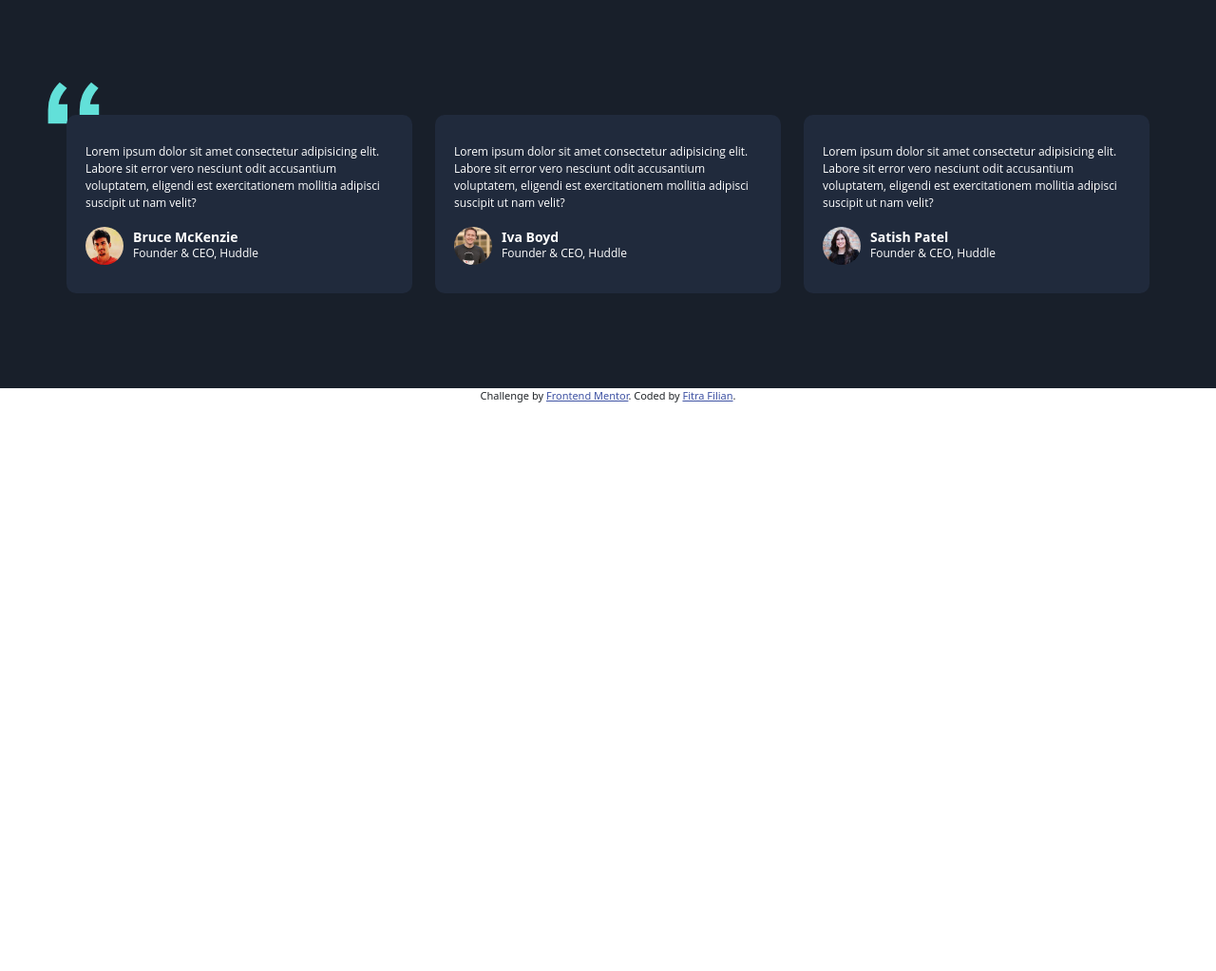
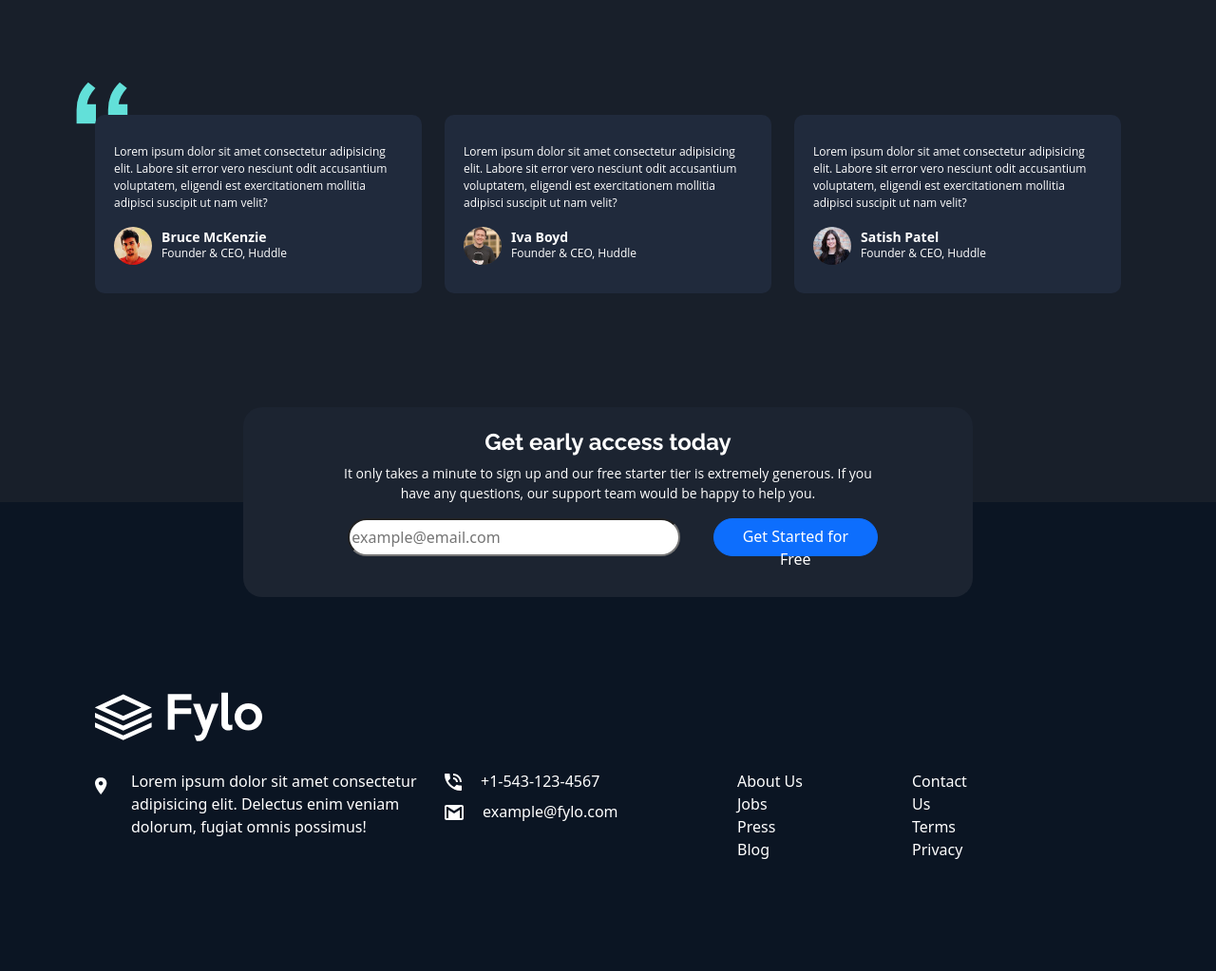
Before and after one commit to 3filian/fylo-landing-page-fementor.io, a plain HTML site: page index.html in a window 1280 px wide. Shown: the part 2020-3043 px from the top of the page at 95% size. Before the commit the page ends 2461 px from the top, so only its background shows below. Drawn offline with nearby package versions, Linux system fonts and the light colour scheme.

Commit message:
finishing

```diff
--- a/css/style.css
+++ b/css/style.css
@@ -34,6 +34,7 @@ body {
 
 .nav-item a:hover {
   border-bottom: 1px solid white;
+  margin-bottom: -2px;
 }
 
 #section-1 .container {
@@ -97,7 +98,6 @@ body {
   width: 100%;
 }
 
-
 /* section-2 */
 #section-2 {
   width: 100%;
@@ -123,7 +123,6 @@ body {
   font-family: Raleway, sans-serif;
   font-weight: bold;
 }
-
 
 /* section-3 */
 #section-3 {
@@ -164,23 +163,22 @@ body {
   color: white;
   font-family: Open Sans, sans-serif;
   margin-right: 5px;
-
 }
 
 #section-3 .text .more {
   justify-content: center;
 }
 
-
 /* section-4 */
 #section-4 {
   width: 100%;
   height: auto;
   background-color: hsl(218, 28%, 13%);
+  padding-bottom: 100px;
 }
 
 #section-4 .container {
-  padding: 100px 0;
+  padding: 100px 30px;
 }
 
 #section-4 .container .quote {
@@ -193,6 +191,7 @@ body {
   padding: 30px 20px;
   color: white;
   border-radius: 10px;
+  margin-bottom: 20px;
 }
 
 #section-4 .box p {
@@ -227,15 +226,91 @@ body {
   margin: 0;
 }
 
+/* section-5 */
+#section-5 .container {
+  width: 80%;
+  background-color: hsl(217, 28%, 15%);
+  border-radius: 10px;
+  color: white;
+  height: 300px;
+  margin-top: -150px;
+}
 
+#section-5 h1 {
+  font-family: Raleway, sans-serif;
+  font-size: 24px;
+  font-weight: bold;
+}
 
+#section-5 p {
+  font-family: Open Sans, sans-serif;
+  font-size: 14px;
+}
 
+#section-5 input,
+#section-5 button {
+  border-radius: 50px;
+  height: 40px;
+  margin-bottom: 20px;
+  width: 250px;
+}
 
+/* footer */
+footer {
+  width: 100%;
+  height: auto;
+  background-color: hsl(216, 53%, 9%);
+  padding-top: 100px;
+}
 
+footer p {
+  margin: 0;
+}
 
+footer .container {
+  /* padding-top: 100px; */
+  color: white;
+  padding: 100px 30px;
+}
 
+footer .content {
+  height: auto;
+  /* padding-bottom: 50px; */
+}
 
-@media (min-width:540px) {
+footer .logo {
+  margin-bottom: 30px;
+}
+
+.location img {
+  margin-top: 8px;
+  margin-right: 25px;
+}
+
+.phone {
+  margin-bottom: 10px;
+}
+
+.phone img {
+  margin-top: 3px;
+  margin-right: 20px;
+}
+
+.email img {
+  margin-top: 3px;
+  margin-right: 20px;
+}
+
+footer li {
+  list-style-type: none;
+}
+
+footer li a {
+  text-decoration: none;
+  color: white;
+}
+
+@media (min-width: 540px) {
   #section-3 .text p,
   #section-3 .text h1 {
     text-align: left;
@@ -244,4 +319,19 @@ body {
   #section-3 .text .more {
     justify-content: left;
   }
+
+  #section-5 .container {
+    margin-top: -100px;
+    width: 60%;
+    border-radius: 20px;
+    height: 200px;
+    padding: 0 100px;
+  }
+
+  #section-5 input {
+    width: 350px;
+  }
+  #section-5 button {
+    width: 200px;
+  }
 }
--- a/index.html
+++ b/index.html
@@ -1,32 +1,38 @@
 <!DOCTYPE html>
 <html lang="en">
   <head>
-  <meta charset="UTF-8">
-  <meta name="viewport" content="width=device-width, initial-scale=1.0"> <!-- displays site properly based on user's device -->
+    <meta charset="UTF-8" />
+    <meta name="viewport" content="width=device-width, initial-scale=1.0" />
+    <!-- displays site properly based on user's device -->
 
-  <link rel="icon" type="image/png" sizes="32x32" href="./images/favicon-32x32.png">
-  <link href="https://cdn.jsdelivr.net/npm/bootstrap@5.0.2/dist/css/bootstrap.min.css" rel="stylesheet" integrity="sha384-EVSTQN3/azprG1Anm3QDgpJLIm9Nao0Yz1ztcQTwFspd3yD65VohhpuuCOmLASjC" crossorigin="anonymous">
-  <link href="https://fonts.googleapis.com/css2?family=Raleway:wght@400;700&display=swap" rel="stylesheet">
-  <link rel="stylesheet" href="css/style.css">
-  <link rel="stylesheet" href="css/responsiveness.css">
+    <link rel="icon" type="image/png" sizes="32x32" href="./images/favicon-32x32.png" />
+    <link href="https://cdn.jsdelivr.net/npm/bootstrap@5.0.2/dist/css/bootstrap.min.css" rel="stylesheet" integrity="sha384-EVSTQN3/azprG1Anm3QDgpJLIm9Nao0Yz1ztcQTwFspd3yD65VohhpuuCOmLASjC" crossorigin="anonymous" />
+    <link href="https://fonts.googleapis.com/css2?family=Raleway:wght@400;700&display=swap" rel="stylesheet" />
+    <link rel="stylesheet" href="css/style.css" />
+    <link rel="stylesheet" href="css/responsiveness.css" />
 
     <title>Frontend Mentor | Fylo landing page with dark theme and features grid</title>
 
     <!-- Feel free to remove these styles or customise in your own stylesheet 👍 -->
     <style>
-    .attribution { font-size: 11px; text-align: center; }
-    .attribution a { color: hsl(228, 45%, 44%); }
+      .attribution {
+        font-size: 11px;
+        text-align: center;
+      }
+      .attribution a {
+        color: hsl(228, 45%, 44%);
+      }
     </style>
   </head>
   <body>
     <section id="section-1">
-    <nav class="navbar navbar-expand-lg navbar-dark ">
+      <nav class="navbar navbar-expand-lg navbar-dark">
         <div class="container">
-        <a class="navbar-brand" href="#"><img src="images/logo.svg" alt="logo"></a>
-        <button class="navbar-toggler" type="button" data-bs-toggle="collapse" data-bs-target="#navbarNav" aria-controls="navbarNav" aria-expanded="false" aria-label="Toggle navigation">
+          <a class="navbar-brand" href="#"><img src="images/logo.svg" alt="logo" /></a>
+          <button class="navbar-toggler" type="button" data-bs-toggle="collapse" data-bs-target="#navbarNavAltMarkup" aria-controls="navbarNavAltMarkup" aria-expanded="false" aria-label="Toggle navigation">
             <span class="navbar-toggler-icon"></span>
           </button>
-        <div class="collapse navbar-collapse" id="navbarNav">
+          <div class="collapse navbar-collapse" id="navbarNavAltMarkup">
             <ul class="navbar-nav ms-auto">
               <li class="nav-item">
                 <a class="nav-link active" aria-current="page" href="#">Features</a>
@@ -43,13 +49,13 @@
       </nav>
       <div class="container d-flex justify-content-center align-items-center">
         <div class="wrapper text-center">
-        <img src="images/illustration-intro.png" alt="">
+          <img src="images/illustration-intro.png" alt="" />
           <h1>All your files in one secure location, accessible anywhere.</h1>
           <p>Fylo stores all your most important files in one secure location. Access them wherever you need, share and collaborate with friends, family, and co-workers.</p>
           <button class="btn btn-primary">Get Started</button>
         </div>
       </div>
-    <div class="curve"><img src="images/bg-curvy-desktop.svg" alt=""></div>
+      <div class="curve"><img src="images/bg-curvy-desktop.svg" alt="" /></div>
     </section>
 
     <section id="section-2">
@@ -57,14 +63,14 @@
         <div class="row">
           <div class="col-md-6 d-flex justify-content-center align-items-center">
             <div class="box d-flex flex-column justify-content-center align-items-center text-center">
-            <img src="images/icon-access-anywhere.svg" alt="Icon Access Everywhere">
+              <img src="images/icon-access-anywhere.svg" alt="Icon Access Everywhere" />
               <h5>Access your files anywhere</h5>
               <p>The ability to use smartphone, tablet, or computer to access your account means your files follow you everywhere.</p>
             </div>
           </div>
           <div class="col-md-6 d-flex justify-content-center align-items-center">
             <div class="box d-flex flex-column justify-content-center align-items-center text-center">
-            <img src="images/icon-security.svg" alt="Icon Access Everywhere">
+              <img src="images/icon-security.svg" alt="Icon Access Everywhere" />
               <h5>Security you can trust</h5>
               <p>2-factor authetication and user-controlled encryption are just a couple of the security features we allow to help secure your files.</p>
             </div>
@@ -73,14 +79,14 @@
         <div class="row">
           <div class="col-md-6 d-flex justify-content-center align-items-center">
             <div class="box d-flex flex-column justify-content-center align-items-center text-center">
-            <img src="images/icon-collaboration.svg" alt="Icon Access Everywhere">
+              <img src="images/icon-collaboration.svg" alt="Icon Access Everywhere" />
               <h5>Real-time collaboration</h5>
               <p>Securely share files and folder with friends, family, and collegues for live collaboration. No email attachments required.</p>
             </div>
           </div>
           <div class="col-md-6 d-flex justify-content-center align-items-center">
             <div class="box d-flex flex-column justify-content-center align-items-center text-center">
-            <img src="images/icon-any-file.svg" alt="Icon Access Everywhere">
+              <img src="images/icon-any-file.svg" alt="Icon Access Everywhere" />
               <h5>Store any type of file</h5>
               <p>Whether you're sharing holidays photos or work documents, Fylo has you covered allowing for all file types to be securely stored and shared.</p>
             </div>
@@ -94,16 +100,16 @@
         <div class="row">
           <div class="col-md-6 d-flex flex-column justify-content-center">
             <div class="img">
-            <img src="images/illustration-stay-productive.png" alt="">
+              <img src="images/illustration-stay-productive.png" alt="" />
             </div>
           </div>
           <div class="col-md-6 d-flex flex-column justify-content-center text">
-          <h1>Stay productive,<br>wherever you are</h1>
+            <h1>Stay productive,<br />wherever you are</h1>
             <p>Never let location be an issue when accessing your files. Fylo has you covered for all of your file storage needs.</p>
             <p>Securely share files and folder with friends, family, and colleagues for live collaboration. No email attachments required.</p>
             <div class="more d-flex align-items-center">
               <a href="#">See how Fylo works</a>
-            <a href="#"><img src="images/icon-arrow.svg" alt="Arrow"></a>
+              <a href="#"><img src="images/icon-arrow.svg" alt="Arrow" /></a>
             </div>
           </div>
         </div>
@@ -113,7 +119,7 @@
     <section id="section-4">
       <div class="container">
         <div class="quote">
-        <img src="images/bg-quotes.png" alt="Quote">
+          <img src="images/bg-quotes.png" alt="Quote" />
         </div>
         <div class="row">
           <div class="col-md-4">
@@ -121,7 +127,7 @@
               <p>Lorem ipsum dolor sit amet consectetur adipisicing elit. Labore sit error vero nesciunt odit accusantium voluptatem, eligendi est exercitationem mollitia adipisci suscipit ut nam velit?</p>
               <div class="profile">
                 <div class="img">
-                <img src="images/profile-1.jpg" alt="">
+                  <img src="images/profile-1.jpg" alt="" />
                 </div>
                 <div class="bio">
                   <h6>Bruce McKenzie</h6>
@@ -135,7 +141,7 @@
               <p>Lorem ipsum dolor sit amet consectetur adipisicing elit. Labore sit error vero nesciunt odit accusantium voluptatem, eligendi est exercitationem mollitia adipisci suscipit ut nam velit?</p>
               <div class="profile">
                 <div class="img">
-                <img src="images/profile-2.jpg" alt="">
+                  <img src="images/profile-2.jpg" alt="" />
                 </div>
                 <div class="bio">
                   <h6>Iva Boyd</h6>
@@ -149,7 +155,7 @@
               <p>Lorem ipsum dolor sit amet consectetur adipisicing elit. Labore sit error vero nesciunt odit accusantium voluptatem, eligendi est exercitationem mollitia adipisci suscipit ut nam velit?</p>
               <div class="profile">
                 <div class="img">
-                <img src="images/profile-3.jpg" alt="">
+                  <img src="images/profile-3.jpg" alt="" />
                 </div>
                 <div class="bio">
                   <h6>Satish Patel</h6>
@@ -159,17 +165,80 @@
             </div>
           </div>
         </div>
-
       </div>
     </section>
 
+    <section id="section-5" class="position-relative d-flex justify-content-center">
+      <div class="container position-absolute d-flex flex-column justify-content-center align-items-center">
+        <h1 class="text-center">Get early access today</h1>
+        <p class="text-center">It only takes a minute to sign up and our free starter tier is extremely generous. If you have any questions, our support team would be happy to help you.</p>
+        <div class="row">
+          <div class="col-md-8 d-flex justify-content-center">
+            <input type="text" name="" placeholder="example@email.com" />
+          </div>
+          <div class="col-md-4 d-flex justify-content-center">
+            <button class="btn btn-primary" align="center">Get Started for Free</button>
+          </div>
+        </div>
+      </div>
+    </section>
 
     <footer>
+      <div class="container">
+        <div class="row logo">
+          <div class="col">
+            <img src="images/logo.svg" alt="" />
+          </div>
+        </div>
+        <div class="row content">
+          <div class="col-md-4 mb-4">
+            <div class="location d-flex align-items-start justify-content-center">
+              <img src="images/icon-location.svg" alt="" />
+              <p>Lorem ipsum dolor sit amet consectetur adipisicing elit. Delectus enim veniam dolorum, fugiat omnis possimus!</p>
+            </div>
+          </div>
+          <div class="col-md-3 mb-5">
+            <div class="contact">
+              <div class="phone d-flex align-items-center mb-2">
+                <img src="images/icon-phone.svg" alt="phone" />
+                <p>+1-543-123-4567</p>
+              </div>
+              <div class="email d-flex align-items-center mb-2">
+                <img src="images/icon-email.svg" alt="email" />
+                <p>example@fylo.com</p>
+              </div>
+            </div>
+          </div>
+          <div class="col-md-2">
+            <ul>
+              <li><a href="#">About Us</a></li>
+              <li><a href="#">Jobs</a></li>
+              <li><a href="#">Press</a></li>
+              <li><a href="#">Blog</a></li>
+            </ul>
+          </div>
+          <div class="col-md-1">
+            <ul>
+              <li><a href="#">Contact Us</a></li>
+              <li><a href="#">Terms</a></li>
+              <li><a href="#">Privacy</a></li>
+            </ul>
+          </div>
+          <div class="col-md-2">
+            <img src="images/" alt="" />
+            <img src="" alt="" />
+            <img src="" alt="" />
+          </div>
+        </div>
+      </div>
+    </footer>
+
+    <!-- <footer>
     <p class="attribution">
       Challenge by <a href="https://www.frontendmentor.io?ref=challenge" target="_blank">Frontend Mentor</a>.
       Coded by <a href="#">Fitra Filian</a>.
     </p>
-  </footer>
+  </footer> -->
 
     <script src="js/script.js"></script>
   </body>
```
Lines whose indentation alone changed are shown as unchanged.
